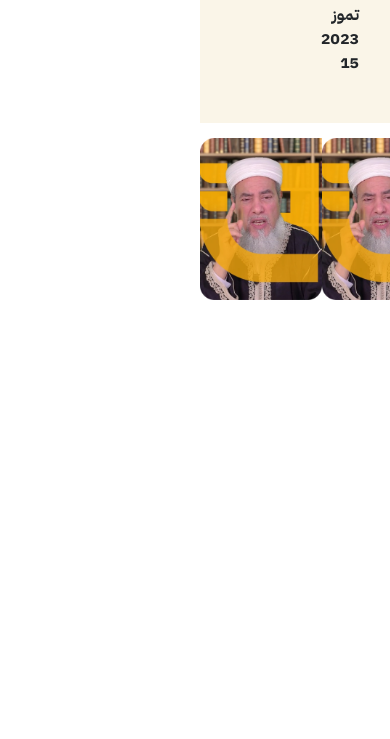
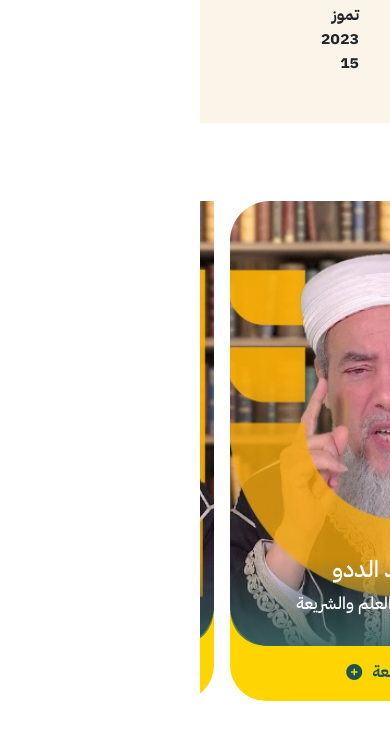
Before and after one commit to Enas-Abuiweimer/Norwidgets, a website: page index.html in a window 390 px wide. Shown: the part 3013-3752 px from the top of the page. Before the commit the page ends 3422 px from the top, so only its background shows below. Drawn offline with nearby package versions, Linux system fonts and the light colour scheme.

Commit message:
last-div-responsive-added

```diff
--- a/assets/style.scss
+++ b/assets/style.scss
@@ -250,6 +250,8 @@
             flex-direction: column;
             border-radius: 10% 0% 10% 10%;
             flex: 0 1 50;
+
+
 
             img {
                 width: 100%;
@@ -596,44 +598,24 @@
   .following-container{
     display: flex;
     justify-content: space-between;
-    margin-top: 15px;
     margin-bottom: 30%;
+    align-items: center;
+
+
+    @media (max-width:767px){
+        overflow-x: auto;
+        scroll-behavior: smooth;
+        justify-content: unset;
+        gap: 1rem;
+        min-height: 600px;
+    }
      .person-details-follow{
         position: relative;
-        .follow-background{
-            position: relative;
+        max-height: fit-content;
             img{
                 width: 100%;
-
             }
-        }
         .personal-details{
-        display: none;
-        }
-        .follow-container{
-           position: absolute;
-           height: 20%;
-           top: 0;
-           left: 50%;
-           transform: translate(-50%,50%);
-           display: flex;
-           align-items: center;
-           background-color: rgb(255, 213, 0);
-           z-index: -1;
-           border-bottom-right-radius: 36px;
-           border-bottom-left-radius: 36px;
-           justify-content: center;
-           gap: 10px;
-           width: -webkit-fill-available;
-           color: rgb(28, 85, 80);
-
-           b, i{
-            padding-top: 30px;
-           }
-
-        }
-
-        &:hover .personal-details{
             display: flex;
             flex-direction: column;
             position: absolute;
@@ -642,18 +624,57 @@
             color: white;
             font-size: 17px;
             z-index: 999;
-                p{
-                    font-weight: 500;
-                }
-         }
-         &:hover .follow-container{
-            top: 82%;
-           transform: translate(-50%,50%);
-           width: 100%;
-           transition: all 0.3s ease;
+            opacity: 0;
+            transition: .5s all;
+            p{
+                font-weight: 500;
+            }
+            @media (max-width: 767px){
+                opacity: 1;
+               }
+        }
+
+        .follow-container{
+            position: absolute;
+            height: 88px;
+            bottom: 19px;
+            width: 100%;
+            display: flex;
+            align-items: center;
+            background-color: #ffd500;
+            z-index: -1;
+            border-bottom-right-radius: 36px;
+            border-bottom-left-radius: 36px;
+            justify-content: center;
+            gap: 10px;
+            color: #1c5550;
+            transition: all 0.3s ease;
+
+           b, i{
+            padding-top: 30px;
+           }
+           @media (max-width: 767px){
+            bottom: -55px;
+           }
+
+        }
+
+        &:hover .personal-details{
+            opacity: 1;
          }
 
+         &:hover .follow-container{
 
+           bottom: -55px;
+
+         }
+
+         @media (max-width:767px){
+            max-width: 400px;
+            flex-grow: 1;
+            flex-shrink: 0;
+
+        }
      }
      .person-details-follow::before{
         content: "";
@@ -668,9 +689,15 @@
         border-bottom-right-radius: 36px ;
         opacity: 0;
         transition: opacity 0.5s ease;
+        @media (max-width: 767px){
+            opacity: 1;
+        }
      }
      .person-details-follow:hover::before{
         opacity: 1;
      }
 
   }
+  .container .following-container::-webkit-scrollbar{
+    display: none;
+}
--- a/index.html
+++ b/index.html
@@ -268,7 +268,7 @@
        <!-- last card start -->
       <div class="following-container">
             <div class="person-details-follow">
-              <div class="follow-background">
+
                 <img src="/imgs/Photo Effect_.png" alt="">
                 <div class="personal-details">
                   <h3>محمد الحسن ولد الددو</h3>
@@ -278,10 +278,10 @@
                   <b>قم بالمتابعة</b>
                   <i class="fa-solid fa-circle-plus" style="color: rgb(28, 85, 80)"></i>
                 </div>
-              </div>
+
             </div>
             <div class="person-details-follow" >
-              <div class="follow-background">
+
                 <img src="/imgs/Photo Effect_.png" alt="">
                 <div class="personal-details">
                   <h3>محمد الحسن ولد الددو</h3>
@@ -291,10 +291,10 @@
                   <b>قم بالمتابعة</b>
                   <i class="fa-solid fa-circle-plus" style="color: rgb(28, 85, 80)"></i>
                 </div>
-              </div>
+
             </div>
             <div class="person-details-follow">
-              <div class="follow-background">
+
                 <img src="/imgs/Photo Effect_.png" alt="">
                 <div class="personal-details">
                   <h3>محمد الحسن ولد الددو</h3>
@@ -304,7 +304,7 @@
                   <b>قم بالمتابعة</b>
                   <i class="fa-solid fa-circle-plus" style="color: rgb(28, 85, 80)"></i>
                 </div>
-              </div>
+
             </div>
       </div>
 
```
Also changed, not shown: dist/style.min.css, js/script.js (line endings or trailing spaces).
